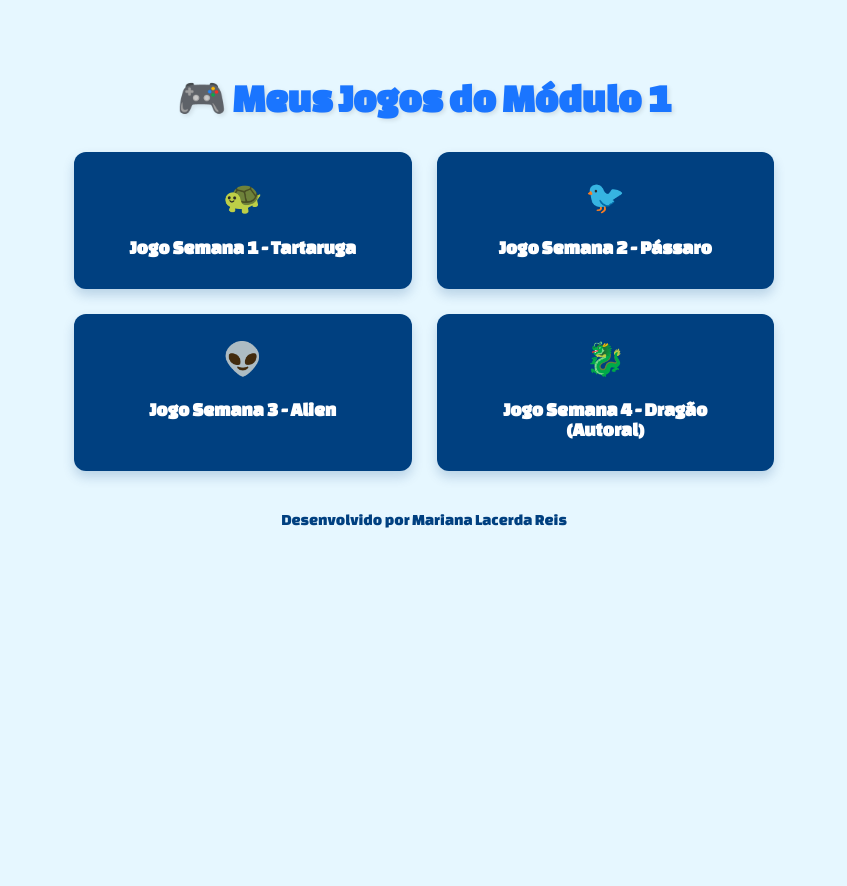
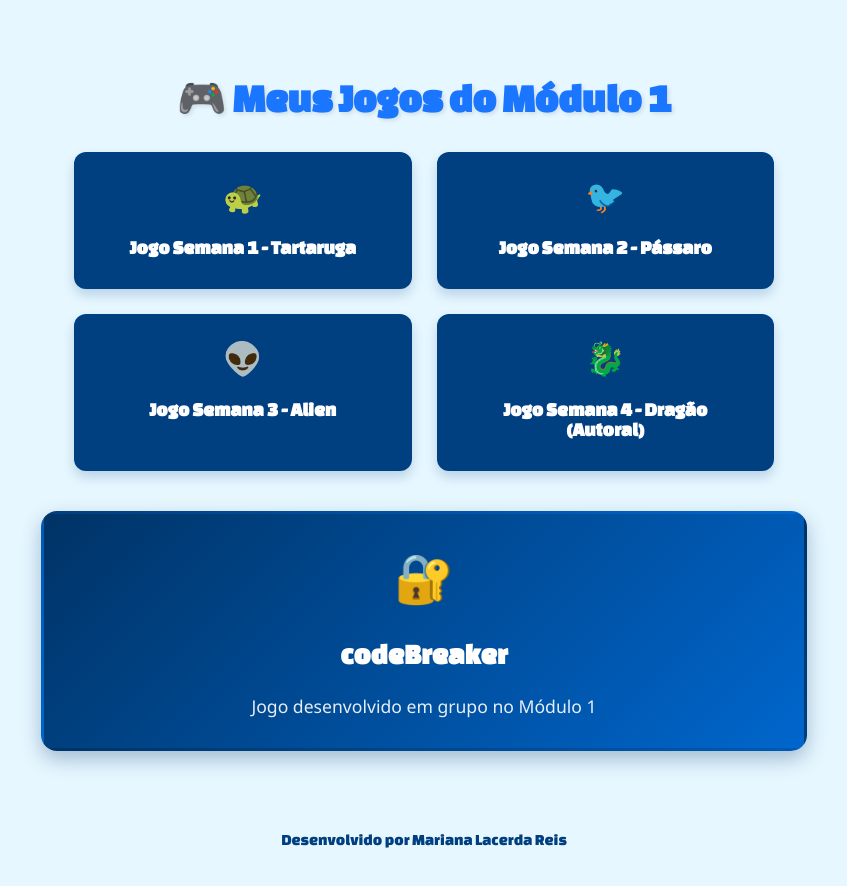
Before and after one commit to marianalreis/jogoIndividual, a plain HTML site: page index.html in a window 1280 px wide. Shown: the whole page, without its empty margins (216-1063 px from the left). Before the commit the page ends 800 px from the top, so only its background shows below. Drawn offline with Linux system fonts and the light colour scheme.

Commit message:
atualizar index.html

```diff
--- a/index.html
+++ b/index.html
@@ -31,6 +31,7 @@
       gap: 25px;
       width: 100%;
       max-width: 700px;
+      margin-bottom: 40px;
     }
     .card {
       background: #004080;
@@ -60,6 +61,44 @@
       margin-bottom: 10px;
       display: block;
       color: white;
+    }
+    .main-card {
+      background: linear-gradient(135deg, #003366, #0066cc);
+      padding: 30px;
+      border-radius: 16px;
+      box-shadow: 0 8px 20px rgba(0, 51, 102, 0.3);
+      text-align: center;
+      transition: 0.3s;
+      border: 3px solid transparent;
+      width: 100%;
+      max-width: 700px;
+      margin-bottom: 40px;
+    }
+    .main-card:hover {
+      transform: translateY(-10px) scale(1.02);
+      border-color: #66b3ff;
+      box-shadow: 0 12px 24px rgba(0, 51, 102, 0.4);
+    }
+    .main-card a {
+      text-decoration: none;
+      color: white;
+      font-weight: bold;
+      font-family: 'Changa One', cursive;
+      font-size: 1.8rem;
+      display: block;
+      padding: 15px;
+    }
+    .main-emoji {
+      font-size: 3rem;
+      margin-bottom: 15px;
+      display: block;
+      color: white;
+    }
+    .main-description {
+      color: white;
+      font-size: 1.1rem;
+      margin-top: 10px;
+      opacity: 0.9;
     }
     .signature {
       margin-top: 40px;
@@ -91,6 +130,12 @@
     </div>
   </div>
 
+  <div class="main-card">
+    <span class="main-emoji">🔐</span>
+    <a href="https://inteli-college.github.io/2025-1A-T16-IN01-G01/" target="_blank">codeBreaker</a>
+    <div class="main-description">Jogo desenvolvido em grupo no Módulo 1</div>
+  </div>
+
   <div class="signature">
     Desenvolvido por Mariana Lacerda Reis
   </div>
```
